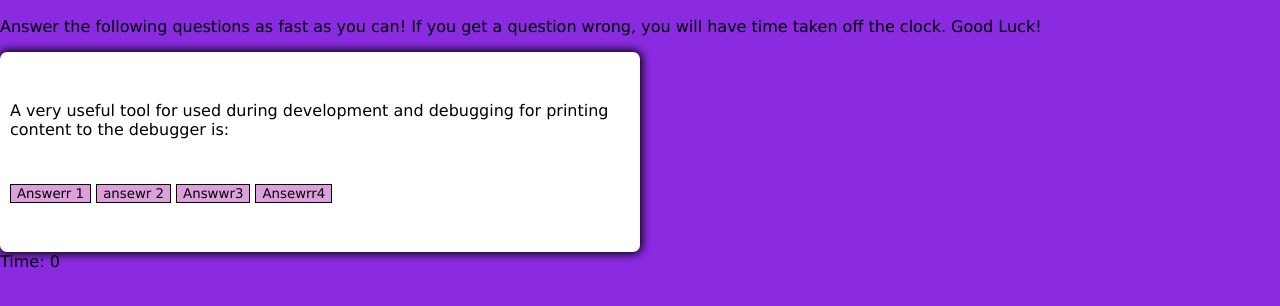
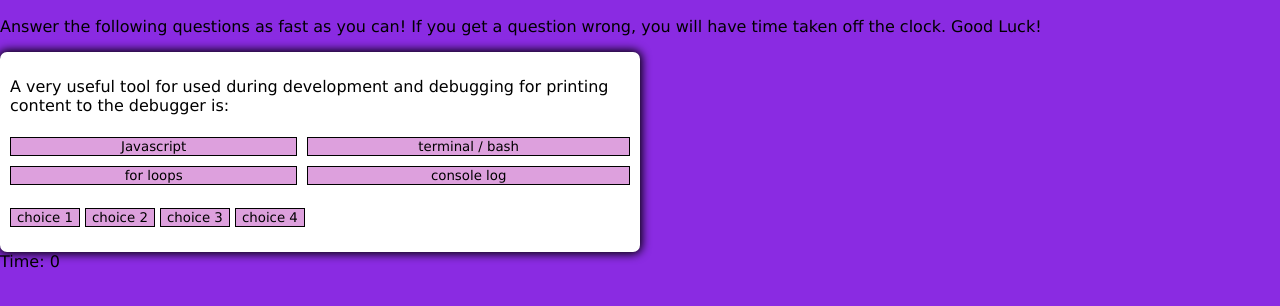
Before and after one commit to TimmySigs/Online-Code-Quiz, a plain HTML site: page index.html in a window 1280 px wide. Both pictures are taken after a click on the button "Start the test". Shown: the part 112-418 px from the top of the page. Drawn offline with Linux system fonts and the light colour scheme.

Commit message:
"changed questions var to fix issue"

```diff
--- a/index.html
+++ b/index.html
@@ -18,10 +18,10 @@
         <div id="questionContainer" class="hide">
             <div id="question">Question</div>
             <div id="answerBtn" class="btnGrid"></div>
-            <button class="btn">Answerr 1</button>
-            <button class="btn">ansewr 2</button>
-            <button class="btn">Answwr3 </button>
-            <button class="btn">Ansewrr4</button>
+            <button class="btn">choice 1</button>
+            <button class="btn">choice 2</button>
+            <button class="btn">choice 3</button>
+            <button class="btn">choice 4</button>
         </div>
         <div class="controls">
             <button id="startBtn" class="startBtn btn">Start the test</button>
--- a/script.js
+++ b/script.js
@@ -1,32 +1,34 @@
 // Questions//
 const questions = [ {
     question: "Commonly used data types DO NOT include:",
-    choices: ["strings", "booleans", "alerts", "numbers"],
-    answer: "alerts" },
-    {
+        answers: [
+       { text: "strings", correct: false}, { text: "booleans", correct: false }, { text: "alerts", correct: true }, { text: "numbers", correct: false },
+    ],
     question: "The condition in an if / else statement is enclosed within ____.",
-    choices: ["quotes", "curly brackets", "parentheses", "square brackets"],
-    answer: "parentheses"},
-    {
+        answers: [
+        { text: "quotes", correct: false}, { text: "curly brackets", correct:false }, { text: "parentheses", correct:true }, { text: "square  brackets", correct: false }
+    ],
+
     question: "Arrays in Javascript can be used to store ____.",
-    choices: ["numbers and strings", "other arrays", "booleans", "all of the above"],
-    answer: "all of the above"},
-    {
+        answers: [
+        { text: "numbers and strings", correct: false}, { text: "other arrays", correct: false}, { text: "booleans", correct: false}, { text: "all of the above", correct: true }],
+
     question: "String values must be enclosed within ____ when being assigned to variables.",
-    choices: ["commas", "curly brackets", "quotes", "parenthesis"],
-    answer: "quotes"},
-    {
+        answers: [
+        { text: "commas", correct: false}, { text: "curly brackets", correct: false}, {text: "quotes", correct: true}, { text: "parenthesis", correct: false}],
+
     question: "A very useful tool for used during development and debugging for printing content to the debugger is:",
-    choices: ["Javascript", "terminal / bash", "for loops", "console log"],
-    answer: "console log" }
-];
+    answers: [
+        { text: "Javascript", correct: false}, { text: "terminal / bash", correct: false}, { text: "for loops", correct: false}, { text: "console log", correct: true}],
+    }]
 
 console.log(questions);
 
 const startButton = document.getElementById('startBtn')
+const nextButton = document.getElementById('nextBtn')
 const questionContainerEl = document.getElementById('questionContainer')
 const questionEl = document.getElementById('question')
-const answerButtonEl = document.getElementById('answer')
+const answerButtonEl = document.getElementById('answerBtn')
 
 
 let randomQuestion, currentQuestionIndex
@@ -44,22 +46,32 @@ function startGame() {
 }
 
 function nextQuestion() {
+    reset()
     showQuestion(randomQuestion[currentQuestionIndex])
 }
 
 function showQuestion(question) {
     questionEl.innerText = question.question
-    question.answer.forEach(answer => {
+    question.answers.forEach(answer => {
         const button = document.createElement('button')
         button.innerText = answer.text
         button.classList.add('btn')
-        if(answer.answer) {
-            button.dataset.answer = answer.answer
+        if(answer.correct) {
+            button.dataset.answer = answer.correct
         }
+        button.addEventListener('click', selectAnswer)
+        answerButtonEl.appendChild(button)
     });
 }
 
-function selectAnswer() {
+function reset() {
+    nextBtn.classList.add('hide')
+    while (answerButtonEl.firstChild) {
+        answerButtonEl.removeChild
+        (answerButtonEl.firstChild)
+    }
+}
 
+function selectAnswer(e) {
 
 }
```
